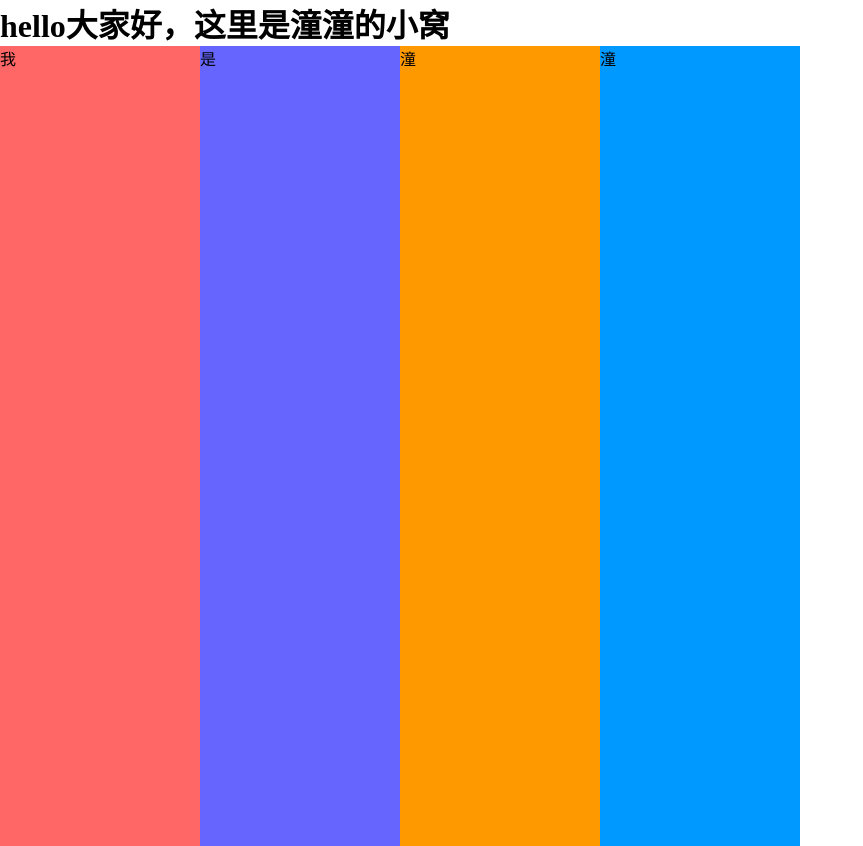
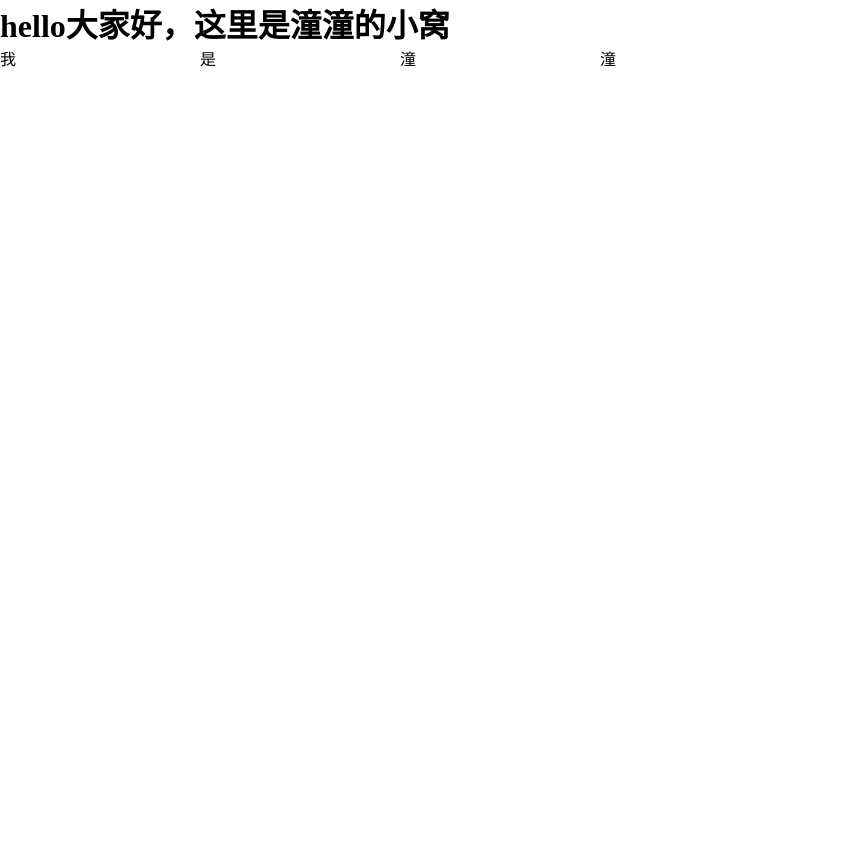
Before and after one commit to Mickealwang/wyt, a plain HTML site: page index.html in a window 1280 px wide. Shown: the whole page, without its empty margins (0-863 px from the left). Drawn offline with Linux system fonts and the light colour scheme.

Commit message:
Update index.html

```diff
--- a/index.html
+++ b/index.html
@@ -2,22 +2,11 @@
 <html lang="en">
 <head>
     <meta charset="UTF-8">
-    <title>code word</title>
+    <title>tongtong</title>
     <style>
      *{margin: 0;padding: 0;}
 
-     .one {
-        background-color: #f66;
-    }
-    .two {
-        background-color: #66f;
-    }
-    .three {
-        background-color: #f90;
-    }
-    .four {
-        background-color: #09f;
-    }
+
     .average-layout {
         /*display: flex;*/
         width: 800px;
```
